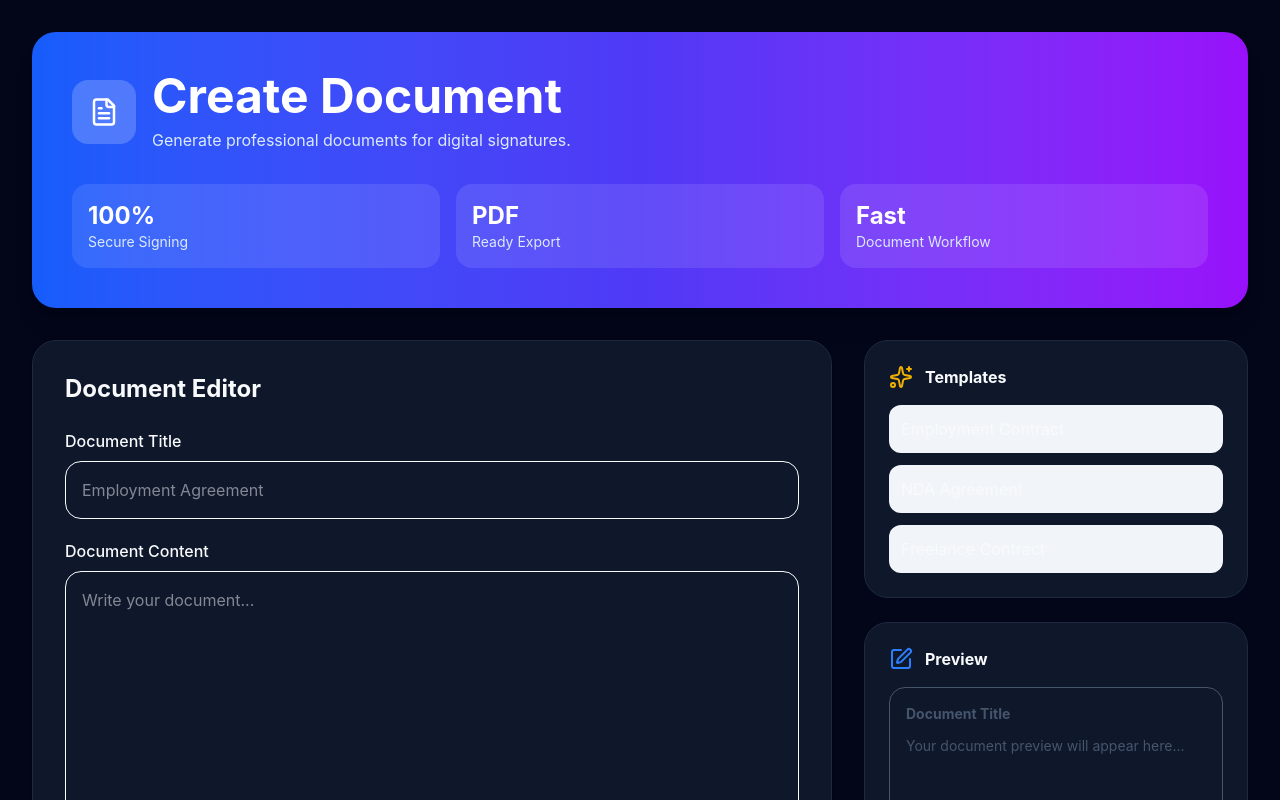
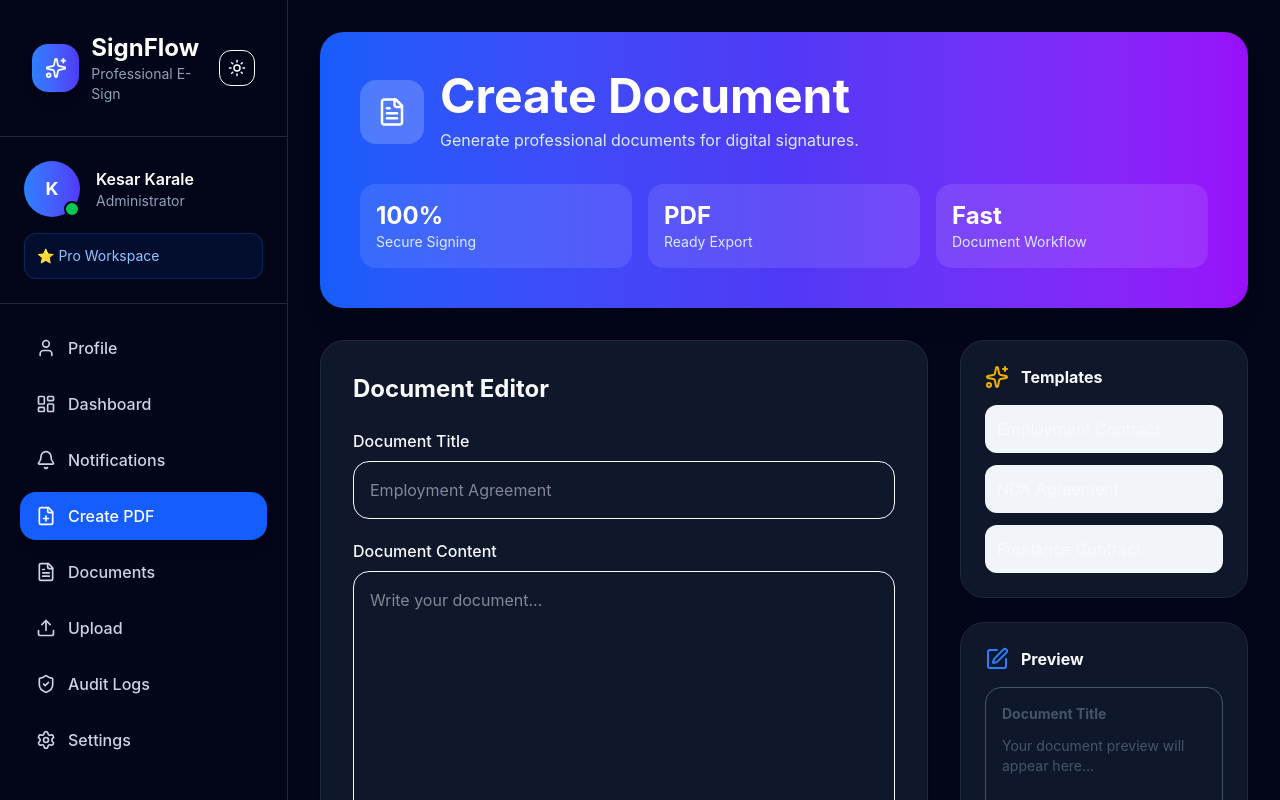
Before and after one commit to Kesarkarale/signflow, a Next.js app: page /create-document in a window 1280 px wide. Shown: the top 800 px of the page. Built offline with nearby package versions, Linux system fonts and the light colour scheme.

Commit message:
Update page.tsx

```diff
--- a/src/app/create-document/page.tsx
+++ b/src/app/create-document/page.tsx
@@ -10,6 +10,7 @@ ShieldCheck,
 ArrowRight,
 Loader2,
 } from "lucide-react";
+import PageWithSidebar from "@/components/PageWithSidebar";
 
 export default function CreateDocumentPage() {
 const router = useRouter();
@@ -55,7 +56,7 @@ setLoading(false);
 }
 
 return (
-
+<PageWithSidebar>
 <div className="min-h-screen bg-slate-50 dark:bg-slate-950 p-8">
 
 <div className="max-w-7xl mx-auto space-y-8">
@@ -371,5 +372,6 @@ audit tracked.
 </div>
 
 </div>
+  </PageWithSidebar>
 );
 }
```
